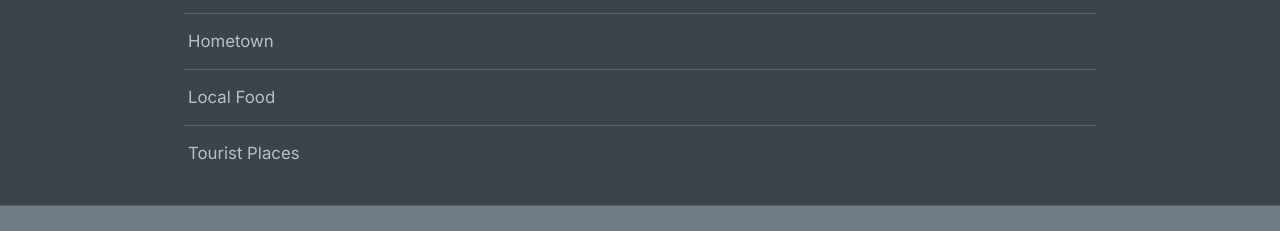
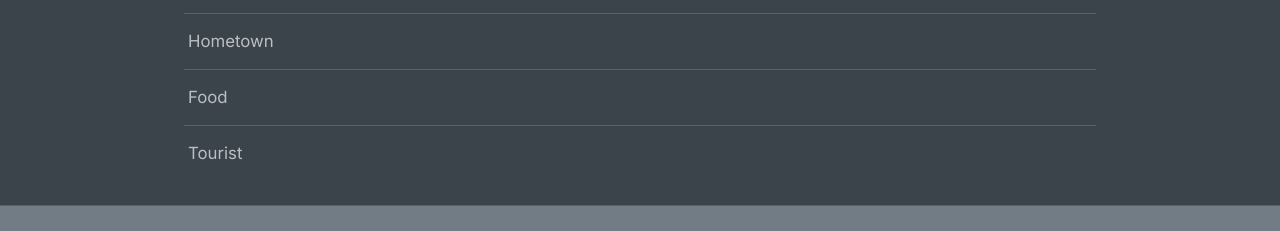
Before and after one commit to ianion31/Website-Development-Project, a plain HTML site: page profile.html in a window 1280 px wide. Both pictures are taken after a click on the button "Menu". Shown: the part 166-397 px from the top of the page. Drawn offline with Linux system fonts and the light colour scheme.

Commit message:
Update profile.html

```diff
--- a/profile.html
+++ b/profile.html
@@ -23,8 +23,8 @@
         <a href="index.html">Home <span class="arrow"></span></a>
         <a href="profile.html">Profile <span class="arrow"></span></a>
         <a href="hometown.html">Hometown <span class="arrow"></span></a>
-        <a href="local_food.html">Local Food <span class="arrow"></span></a>
-        <a href="tourist_places.html">Tourist Places <span class="arrow"></span></a>
+        <a href="food.html">Food <span class="arrow"></span></a>
+        <a href="tourist.html">Tourist <span class="arrow"></span></a>
       </div>
 </header>
 
```
